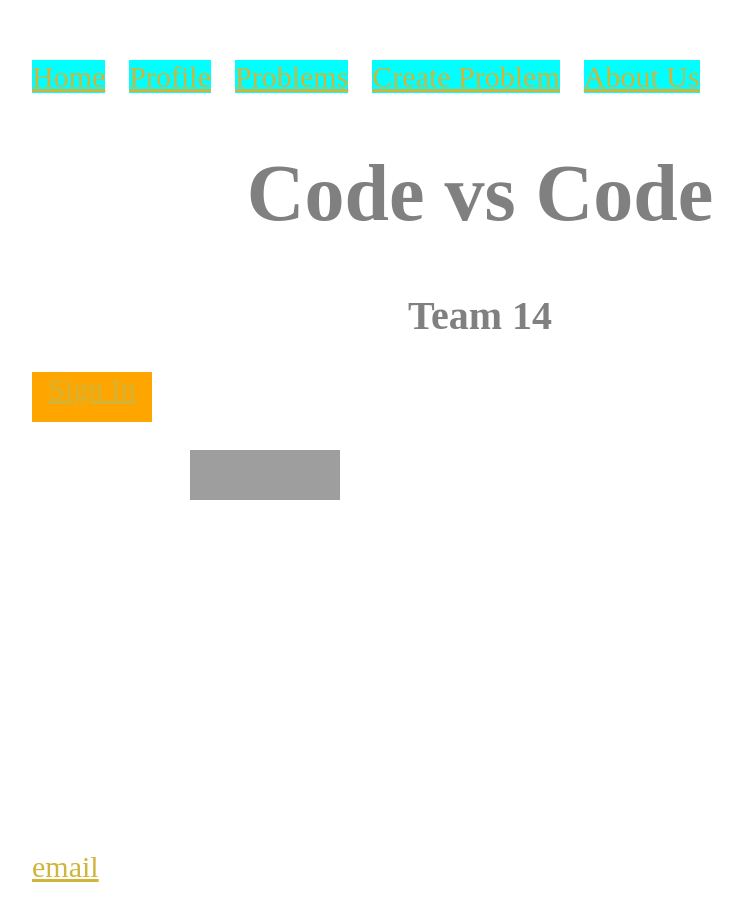
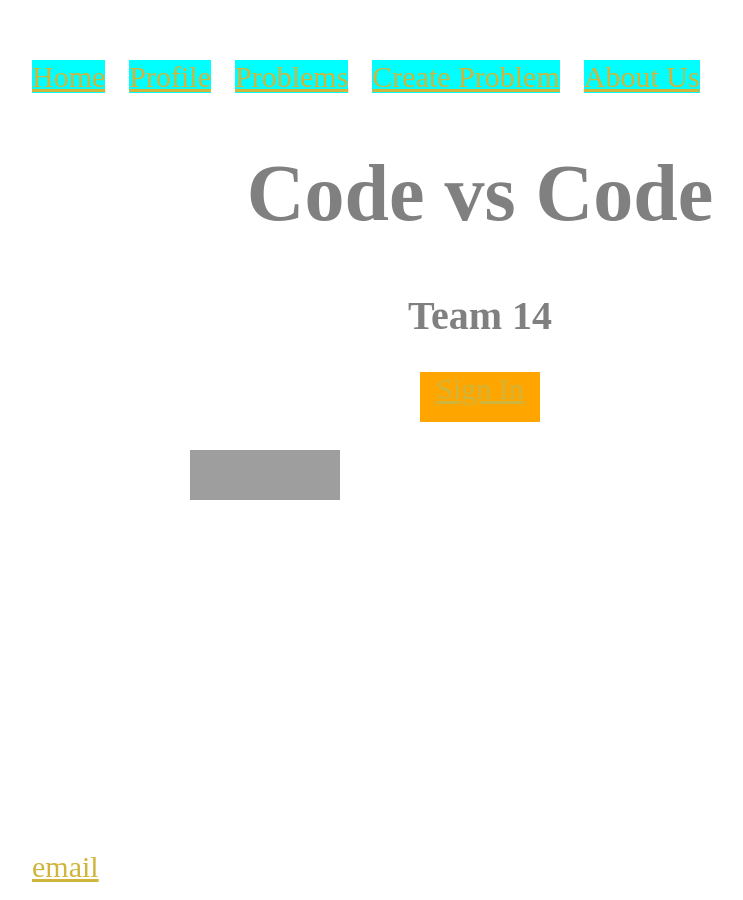
Before and after one commit to rramakrishnan246/rramakrishnan246.github.io, a Jekyll site: the page built from index.html, in a window 1280 px wide. Shown: the whole page, without its empty margins (160-903 px from the left). Built offline with Jekyll 4.4.1, drawn with Linux system fonts in a browser that asks for light colours; grey boxes are pictures that could not be loaded.

Commit message:
Update index.html

```diff
--- a/index.html
+++ b/index.html
@@ -23,7 +23,8 @@ title: Rohan R
 	text-align: center;
 	font: Arial;
 	font-size: 30px;
-	color: white">
+	color: white;
+	margin: auto">
 		<a href="/">Sign In</a>
 	</div>
 </html>
```
